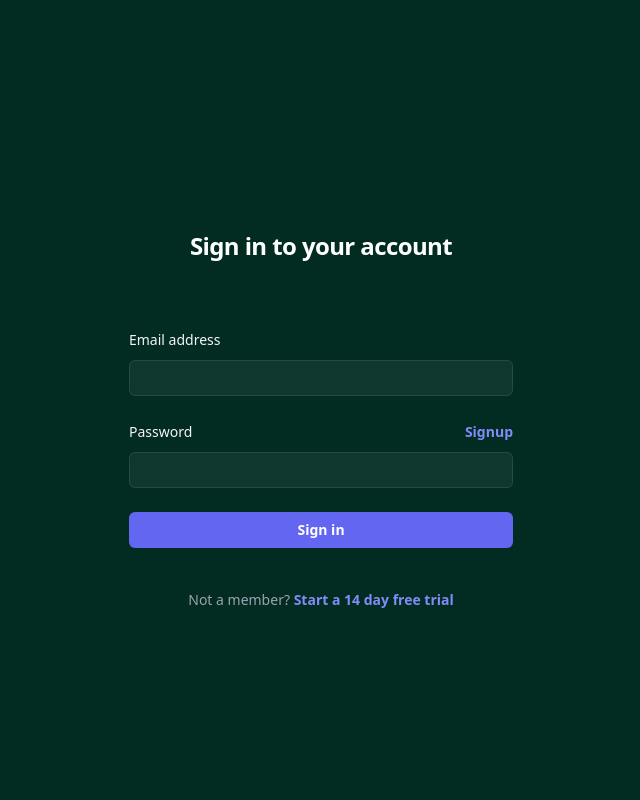
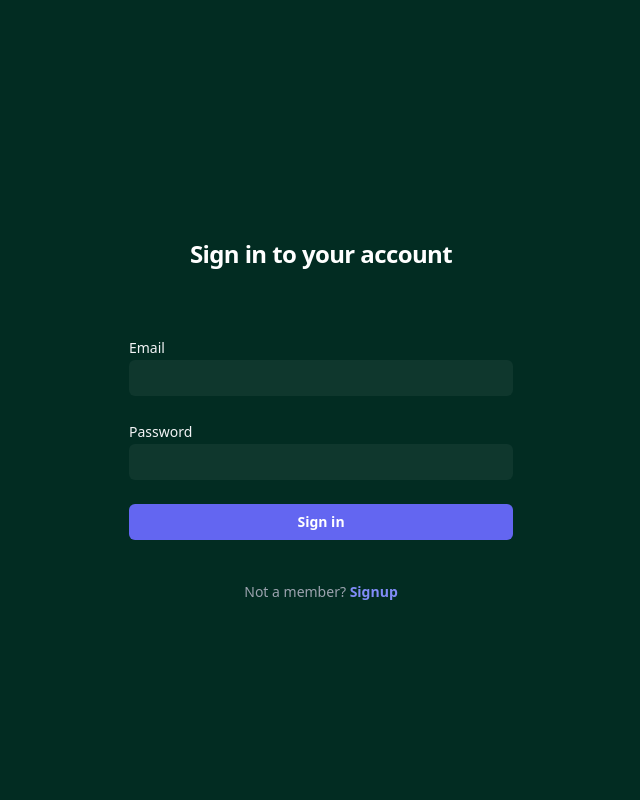
Before and after one commit to ashag909/GYM-website, a Flask app: page /login in a window 1280 px wide. Shown: the part 72-872 px from the top of the page, without its empty margins (319-959 px from the left). Run offline with Flask 3, Linux system fonts and the light colour scheme; style sheets or scripts are compiled from the project's sources; some libraries are stand-ins or nearby versions.

Commit message:
edit signin

```diff
--- a/app.py
+++ b/app.py
@@ -2,7 +2,7 @@ from flask import Flask, render_template, url_for, request, flash, redirect
 from models import db, User
 from config import Config
 from forms import LoginForm, Signupform
-from flask_login import login_user,current_user,LoginManager
+from flask_login import login_user,current_user,LoginManager,login_required
 import os
 import bcrypt
 # Initialize app
@@ -15,10 +15,10 @@ app.config.from_object(Config)
 
 db.init_app(app)
 
+
 login_manager=LoginManager()
 login_manager.init_app(app)
 login_manager.login_view='login'
-
 
 
 # --- Routes ---
@@ -65,6 +65,7 @@ def login():
     return render_template("signin.html",title='Sign In',form=form)
 
 @app.route("/membership")
+@login_required
 def member():
     return render_template("membership.html")
 
--- a/templates/signin.html
+++ b/templates/signin.html
@@ -14,22 +14,19 @@
     <form action="{{url_for('login')}}" method="POST" novalidate class="space-y-6">
       {{form.hidden_tag()}}
       <div>
-        <label for="email" class="block text-sm/6 font-medium text-gray-100">Email address</label>
-        <div class="mt-2">
-          <input id="email" type="email" name="email" required autocomplete="email" class="block w-full rounded-md bg-white/5 px-3 py-1.5 text-base text-white outline-1 -outline-offset-1 outline-white/10 placeholder:text-gray-500 focus:outline-2 focus:-outline-offset-2 focus:outline-indigo-500 sm:text-sm/6" />
-        </div>
+       {{ form.username.label(class = "block text-sm/6 font-medium text-gray-100")}}
+       {{ form.username(class="block w-full rounded-md bg-white/5 px-3 py-1.5 text-white  outline-white/10 placeholder:text-gray-500 focus:outline-2 focus:-outline-offset-2 focus:outline-indigo-500 sm:text-sm/6")}}
       </div>
 
       <div>
-        <div class="flex items-center justify-between">
-          <label for="password" class="block text-sm/6 font-medium text-gray-100">Password</label>
-          <div class="text-sm">
-            <a href="{{url_for('signup')}}" class="font-semibold text-indigo-400 hover:text-indigo-300">Signup</a>
-          </div>
+        <div>
+          {{form.password.label(class="block text-sm/6 font-medium text-gray-100")}}
+          {{form.password(class="block w-full rounded-md bg-white/5 px-3 py-1.5 text-white  outline-white/10 placeholder:text-gray-500 focus:outline-2 focus:-outline-offset-2 focus:outline-indigo-500 sm:text-sm/6")}}
+
+
+
         </div>
-        <div class="mt-2">
-          <input id="password" type="password" name="password" required autocomplete="current-password" class="block w-full rounded-md bg-white/5 px-3 py-1.5 text-base text-white outline-1 -outline-offset-1 outline-white/10 placeholder:text-gray-500 focus:outline-2 focus:-outline-offset-2 focus:outline-indigo-500 sm:text-sm/6" />
-        </div>
+
       </div>
 
       <div>
@@ -39,7 +36,7 @@
 
     <p class="mt-10 text-center text-sm/6 text-gray-400">
       Not a member?
-      <a href="#" class="font-semibold text-indigo-400 hover:text-indigo-300">Start a 14 day free trial</a>
+      <a href="{{url_for('signup')}}" class="font-semibold text-indigo-400 hover:text-indigo-300">Signup</a>
 
     </p>
   </div>
```
